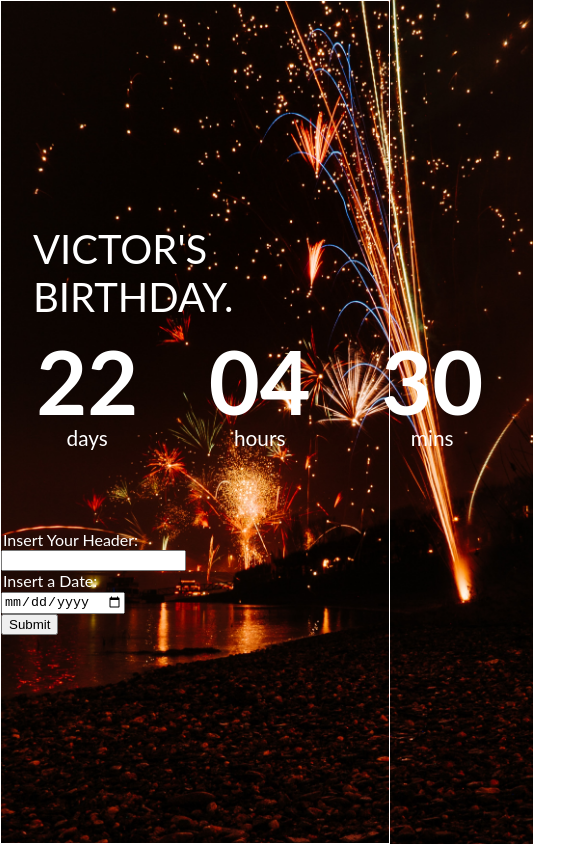
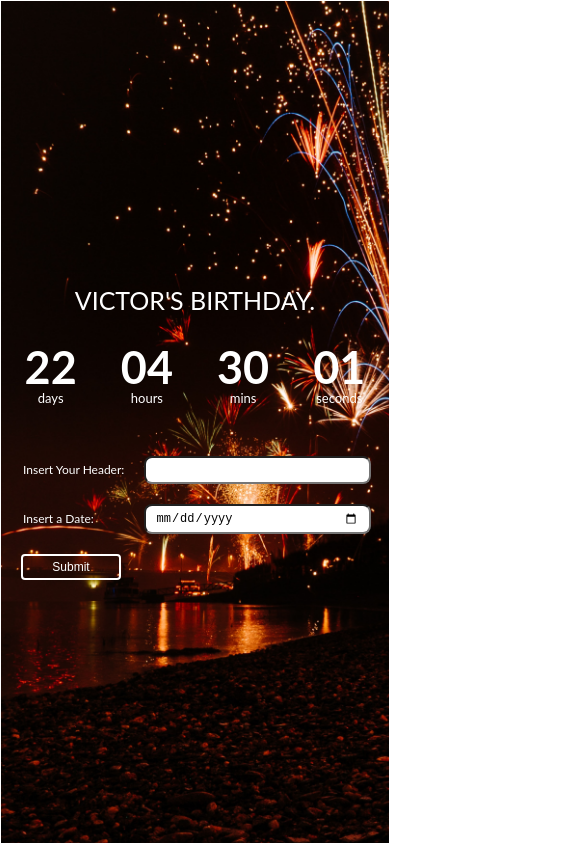
Before and after one commit to vickon16/countdown_timer, a plain HTML site: page index.html in a window 390 px wide. Shown: the top 844 px of the page, 585 px wide, since content can reach past the window. Drawn offline with Linux system fonts and the light colour scheme.

Commit message:
updated features

```diff
--- a/style.css
+++ b/style.css
@@ -1,6 +1,11 @@
 * {
 	box-sizing: border-box;
 	margin: 0;
+}
+
+
+:root {
+  font-size: 15px;
 }
 
 
@@ -8,7 +13,7 @@ body {
 	background:  url("new_year_image.jpg") center/ cover no-repeat;
 	min-height: 100vh;
 	font-family: "lato", sans-serif;
-
+  width: 100%;
 }
 
 .container {
@@ -20,6 +25,7 @@ body {
 	flex-direction: column;
 	justify-content: center;
 	align-items: flex-start;
+  overflow: hidden;
 }
 
 h1 {
@@ -30,7 +36,8 @@ h1 {
 
 .countdown-container {
 	display: flex;
-	margin-bottom: 5rem;
+  width: 100%;
+	margin: 1.5rem 0 5rem;
   text-align: center;
 }
 
@@ -45,3 +52,85 @@ h1 {
   font-size: 1.3rem;
   font-weight: 400;
 }
+
+ form {
+  margin: 1rem 2rem;
+  width: 100%;
+  max-width: 35rem;
+}
+
+.heading, .date-form {
+  display: flex;
+  align-items: center;
+  padding: 1rem 0;
+}
+
+legend {width: 35%; font-size: 1.2rem;}
+
+input {
+  width: 65%;
+  padding: .5rem 1rem;
+  border-radius: 8px;
+  font-size: 1.2rem;
+
+}
+
+button {
+  padding: .4rem 1rem;
+  background-color: transparent;
+  border: 2px solid white;
+  color: white;
+  border-radius: 4px;
+  cursor: pointer;
+  margin: 0 2rem;
+  width: 10rem;
+  font-size: 1.2rem;
+  transition: 400ms;
+}
+
+button:hover {
+  background-color: #232323;
+}
+
+@media screen and (max-width: 700px) {
+  :root {
+    font-size: 14px;
+  }
+}
+
+@media screen and (max-width: 600px) {
+  h1 {
+    margin: 2rem 0rem;
+    text-align: center;
+    width: 100%;
+  }
+
+  .countdown-container {
+    justify-content: center;
+    margin: 1rem 0 3rem;
+  }
+
+  .big-text {
+    font-size: 4.5rem;
+  }
+
+
+}
+
+@media screen and (max-width: 500px) {
+  :root {
+    font-size: 12px;
+  }
+}
+
+@media screen and (max-width: 400px) {
+  :root {
+    font-size: 10px;
+  }
+}
+
+@media screen and (max-width: 300px) {
+  :root {
+    font-size: 8px;
+  }
+}
```
